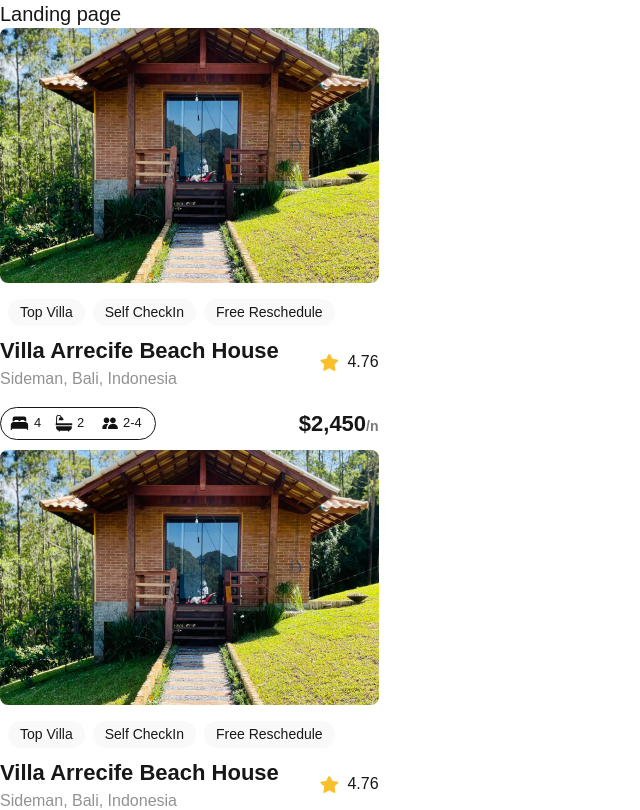
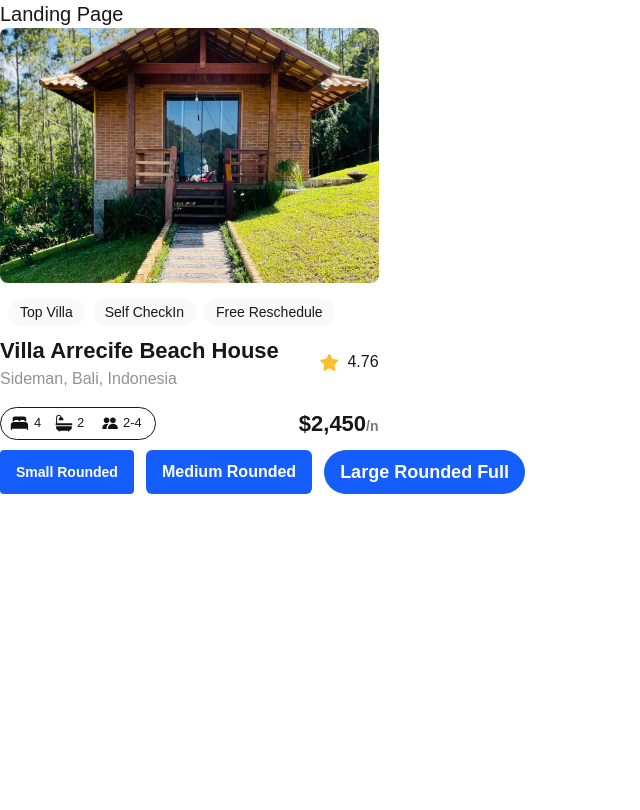
Before and after one commit to Lapidis2/alx-project-0x00-setup, a Next.js app in the folder alx-project-0x00/: page /landing in a window 1280 px wide. Shown: the top 810 px of the page, without its empty margins (0-640 px from the left). Built offline with nearby package versions, Linux system fonts and the light colour scheme.

Commit message:
change landing page and added button component

```diff
--- /dev/null
+++ b/alx-project-0x00/components/Button.tsx
@@ -0,0 +1,12 @@
+import React from "react";
+import { ButtonProps } from "@/interfaces";
+
+const Button: React.FC<ButtonProps> = ({ title, styles }) => {
+  return (
+    <button className={`bg-blue-600 text-white px-4 py-2 font-semibold hover:bg-blue-700 transition ${styles}`}>
+      {title}
+    </button>
+  );
+};
+
+export default Button;
--- a/alx-project-0x00/interfaces/index.ts
+++ b/alx-project-0x00/interfaces/index.ts
@@ -1,3 +1,7 @@
 export interface PillProps {
 	title: string
   }
+  export interface ButtonProps {
+	title: string;
+	styles: string;
+  }
--- a/alx-project-0x00/pages/landing.tsx
+++ b/alx-project-0x00/pages/landing.tsx
@@ -1,16 +1,19 @@
-import Card from "@/components/Card"
-const Landing:React.FC=()=>{
-	return(
-		<div>
-			<h1 className="font-extralight text-xl">Landing page</h1>
-			<Card />
+import Card from "@/components/Card";
+import Button from "@/components/Button";
 
-			<Card />
+const Landing: React.FC =  () => {
+  return (
+    <div>
+      <h1 className=" text-xl font-extralight">Landing Page</h1>
+      <Card />
 
-			<Card />
+      <div className="flex flex-row gap-3">
+        <Button title="Small Rounded" styles="text-sm rounded-sm" />
+        <Button title="Medium Rounded" styles="text-base rounded-md" />
+        <Button title="Large Rounded Full" styles="text-lg rounded-full" />
 
-		</div>
-	)
+      </div>
+    </div>
+  )
 }
-
-export default Landing;
+export default Landing
```
